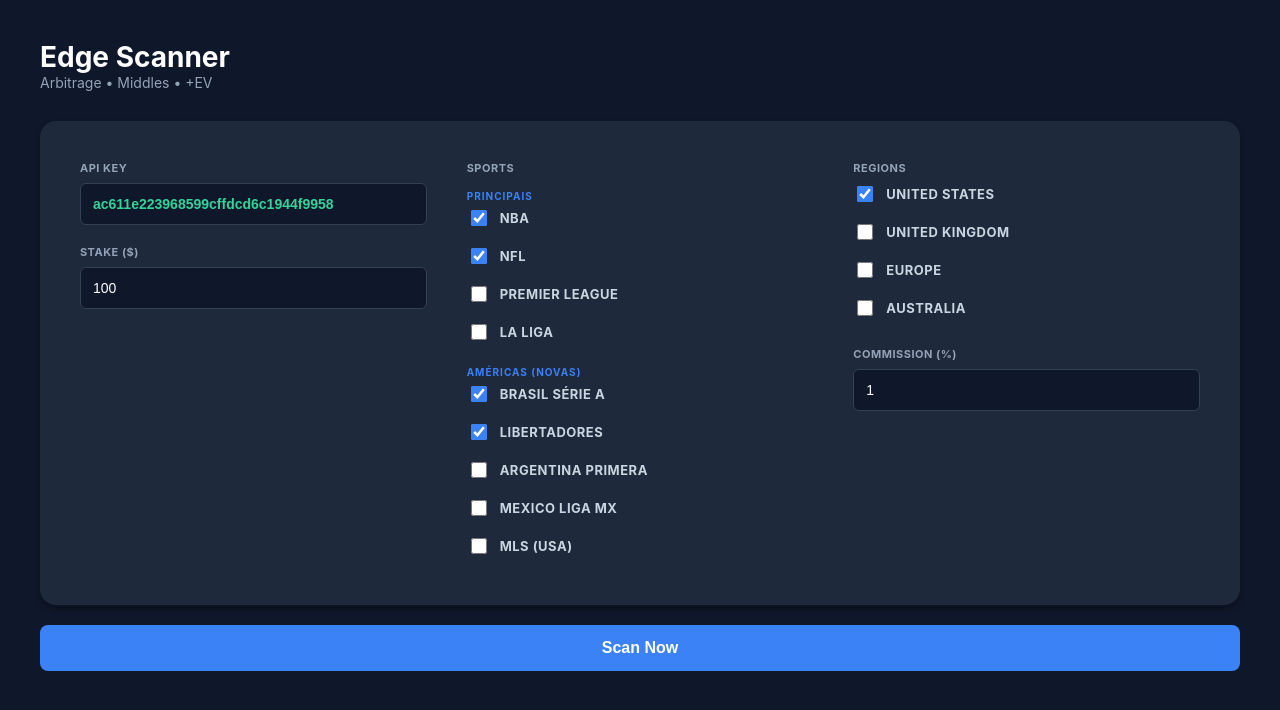
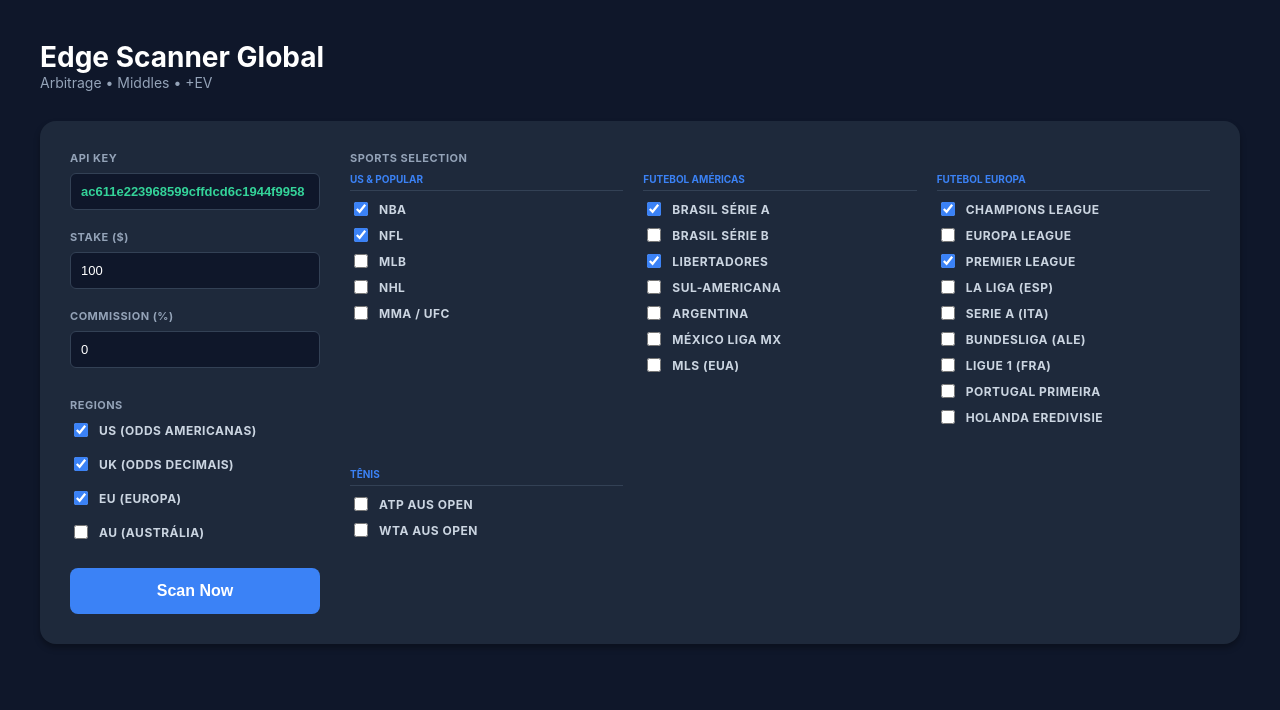
Before and after one commit to fekitorich/odd, a Flask app: page / in a window 1280 px wide. Shown: the top 710 px of the page. Run offline with Flask 3, Linux system fonts and the light colour scheme.

Commit message:
Update index.html

```diff
--- a/templates/index.html
+++ b/templates/index.html
@@ -2,22 +2,27 @@
 <html lang="pt-br">
 <head>
     <meta charset="UTF-8">
-    <title>Edge Scanner Pro</title>
+    <title>Edge Scanner Global</title>
     <style>
         :root { --bg: #0f172a; --panel: #1e293b; --text: #e2e8f0; --primary: #3b82f6; --green: #064e3b; --green-text: #34d399; --red: #7f1d1d; --red-text: #f87171; }
         body { background: var(--bg); color: var(--text); font-family: -apple-system, BlinkMacSystemFont, "Segoe UI", Roboto, sans-serif; padding: 40px; margin: 0; }
-        .container { max-width: 1200px; margin: 0 auto; }
+        .container { max-width: 1400px; margin: 0 auto; } /* Aumentei a largura */
         .header { display: flex; justify-content: space-between; margin-bottom: 30px; }
         h1 { margin: 0; font-size: 28px; color: white; font-weight: 700; }
 
-        .main-panel { background: var(--panel); padding: 40px; border-radius: 16px; display: grid; grid-template-columns: 1fr 1fr 1fr; gap: 40px; box-shadow: 0 4px 6px rgba(0,0,0,0.3); }
+        .main-panel { background: var(--panel); padding: 30px; border-radius: 16px; display: grid; grid-template-columns: 250px 1fr 200px; gap: 30px; box-shadow: 0 4px 6px rgba(0,0,0,0.3); }
+
         label { display: block; font-size: 11px; font-weight: 700; color: #94a3b8; margin-bottom: 8px; text-transform: uppercase; letter-spacing: 0.5px; }
-        input[type="text"], input[type="number"] { background: var(--bg); border: 1px solid #334155; color: white; padding: 12px; border-radius: 6px; width: 100%; box-sizing: border-box; font-size: 14px; }
+        input[type="text"], input[type="number"] { background: var(--bg); border: 1px solid #334155; color: white; padding: 10px; border-radius: 6px; width: 100%; box-sizing: border-box; font-size: 13px; }
 
-        /* Grid ajustado para caber mais itens */
-        .grid { display: grid; grid-template-columns: 1fr; gap: 8px; }
-        .item { display: flex; align-items: center; gap: 10px; font-size: 13px; cursor: pointer; color: #cbd5e1; }
-        input[type="checkbox"] { accent-color: var(--primary); width: 16px; height: 16px; cursor: pointer; }
+        /* Grid de Esportes Melhorado */
+        .sports-container { display: grid; grid-template-columns: repeat(3, 1fr); gap: 20px; }
+        .sport-category { margin-bottom: 15px; }
+        .cat-title { color: var(--primary); font-size: 10px; font-weight: bold; text-transform: uppercase; border-bottom: 1px solid #334155; padding-bottom: 5px; margin-bottom: 8px; }
+
+        .item { display: flex; align-items: center; gap: 8px; font-size: 12px; cursor: pointer; color: #cbd5e1; margin-bottom: 6px; }
+        .item:hover { color: white; }
+        input[type="checkbox"] { accent-color: var(--primary); width: 14px; height: 14px; cursor: pointer; }
 
         .btn { background: var(--primary); color: white; border: none; padding: 14px; border-radius: 8px; font-weight: 600; cursor: pointer; width: 100%; margin-top: 20px; font-size: 16px; transition: 0.2s; }
         .btn:hover { background: #2563eb; }
@@ -26,7 +31,7 @@
         .alert { padding: 15px; border-radius: 8px; margin-top: 20px; display: none; font-size: 14px; }
         .alert-error { background: rgba(127, 29, 29, 0.2); border: 1px solid var(--red); color: var(--red-text); }
 
-        .tabs { display: flex; gap: 20px; margin-top: 40px; border-bottom: 1px solid #334155; }
+        .tabs { display: flex; gap: 20px; margin-top: 30px; border-bottom: 1px solid #334155; }
         .tab { padding: 12px 20px; cursor: pointer; color: #94a3b8; border-bottom: 2px solid transparent; font-weight: 500; }
         .tab.active { color: white; border-bottom: 2px solid var(--primary); }
 
@@ -34,21 +39,19 @@
         .content.active { display: block; }
 
         table { width: 100%; border-collapse: collapse; }
-        th { background: rgba(15, 23, 42, 0.5); text-align: left; padding: 16px; font-size: 11px; color: #94a3b8; text-transform: uppercase; letter-spacing: 1px; }
-        td { padding: 16px; border-bottom: 1px solid #334155; font-size: 14px; vertical-align: middle; }
+        th { background: rgba(15, 23, 42, 0.5); text-align: left; padding: 12px 16px; font-size: 11px; color: #94a3b8; text-transform: uppercase; letter-spacing: 1px; }
+        td { padding: 12px 16px; border-bottom: 1px solid #334155; font-size: 13px; vertical-align: middle; }
         tr:last-child td { border-bottom: none; }
 
-        .roi-badge { padding: 4px 8px; border-radius: 4px; font-weight: bold; font-size: 13px; display: inline-block; }
+        .roi-badge { padding: 4px 8px; border-radius: 4px; font-weight: bold; font-size: 12px; display: inline-block; }
         .roi-pos { background: rgba(6, 78, 59, 0.4); color: var(--green-text); border: 1px solid var(--green); }
         .roi-neg { background: rgba(127, 29, 29, 0.4); color: var(--red-text); border: 1px solid var(--red); }
-
-        .section-title { color: #3b82f6; font-size: 10px; font-weight: bold; margin-top: 15px; margin-bottom: 5px; text-transform: uppercase; letter-spacing: 1px; }
     </style>
 </head>
 <body>
     <div class="container">
         <div class="header">
-            <div><h1>Edge Scanner</h1><div style="font-size:14px;color:#94a3b8">Arbitrage • Middles • +EV</div></div>
+            <div><h1>Edge Scanner Global</h1><div style="font-size:14px;color:#94a3b8">Arbitrage • Middles • +EV</div></div>
         </div>
 
         <form id="form">
@@ -57,57 +60,76 @@
                     <label>API KEY</label>
                     <input type="text" name="apiKey" value="ac611e223968599cffdcd6c1944f9958" style="color:#34d399; font-weight:bold;">
 
-                    <div style="margin-top:20px">
-                        <label>STAKE ($)</label>
-                        <input type="number" name="stake" value="100">
+                    <div style="margin-top:20px"><label>STAKE ($)</label><input type="number" name="stake" value="100"></div>
+
+                    <div style="margin-top:20px"><label>COMMISSION (%)</label><input type="number" name="commission" value="0"></div>
+
+                    <div style="margin-top:30px">
+                        <label>REGIONS</label>
+                        <div style="display:grid; gap:8px;">
+                            <label class="item"><input type="checkbox" name="regions" value="us" checked> US (Odds Americanas)</label>
+                            <label class="item"><input type="checkbox" name="regions" value="uk" checked> UK (Odds Decimais)</label>
+                            <label class="item"><input type="checkbox" name="regions" value="eu" checked> EU (Europa)</label>
+                            <label class="item"><input type="checkbox" name="regions" value="au"> AU (Austrália)</label>
+                        </div>
                     </div>
+
+                    <button type="submit" class="btn" id="btn">Scan Now</button>
                 </div>
 
-                <div>
-                    <label>SPORTS</label>
+                <div style="grid-column: span 2;">
+                    <label>SPORTS SELECTION</label>
+                    <div class="sports-container">
 
-                    <div class="section-title">Principais</div>
-                    <div class="grid">
-                        <label class="item"><input type="checkbox" name="sports" value="basketball_nba" checked> NBA</label>
-                        <label class="item"><input type="checkbox" name="sports" value="americanfootball_nfl" checked> NFL</label>
-                        <label class="item"><input type="checkbox" name="sports" value="soccer_epl"> Premier League</label>
-                        <label class="item"><input type="checkbox" name="sports" value="soccer_spain_la_liga"> La Liga</label>
-                    </div>
+                        <div class="sport-category">
+                            <div class="cat-title">US & Popular</div>
+                            <label class="item"><input type="checkbox" name="sports" value="basketball_nba" checked> NBA</label>
+                            <label class="item"><input type="checkbox" name="sports" value="americanfootball_nfl" checked> NFL</label>
+                            <label class="item"><input type="checkbox" name="sports" value="baseball_mlb"> MLB</label>
+                            <label class="item"><input type="checkbox" name="sports" value="icehockey_nhl"> NHL</label>
+                            <label class="item"><input type="checkbox" name="sports" value="mma_mixed_martial_arts"> MMA / UFC</label>
+                        </div>
 
-                    <div class="section-title">Américas (Novas)</div>
-                    <div class="grid">
-                        <label class="item"><input type="checkbox" name="sports" value="soccer_brazil_campeonato" checked> Brasil Série A</label>
-                        <label class="item"><input type="checkbox" name="sports" value="soccer_conmebol_libertadores" checked> Libertadores</label>
-                        <label class="item"><input type="checkbox" name="sports" value="soccer_argentina_primera"> Argentina Primera</label>
-                        <label class="item"><input type="checkbox" name="sports" value="soccer_mexico_ligamx"> Mexico Liga MX</label>
-                        <label class="item"><input type="checkbox" name="sports" value="soccer_mls"> MLS (USA)</label>
-                    </div>
-                </div>
+                        <div class="sport-category">
+                            <div class="cat-title">Futebol Américas</div>
+                            <label class="item"><input type="checkbox" name="sports" value="soccer_brazil_campeonato" checked> Brasil Série A</label>
+                            <label class="item"><input type="checkbox" name="sports" value="soccer_brazil_serie_b"> Brasil Série B</label>
+                            <label class="item"><input type="checkbox" name="sports" value="soccer_conmebol_libertadores" checked> Libertadores</label>
+                            <label class="item"><input type="checkbox" name="sports" value="soccer_conmebol_sudamericana"> Sul-Americana</label>
+                            <label class="item"><input type="checkbox" name="sports" value="soccer_argentina_primera"> Argentina</label>
+                            <label class="item"><input type="checkbox" name="sports" value="soccer_mexico_ligamx"> México Liga MX</label>
+                            <label class="item"><input type="checkbox" name="sports" value="soccer_mls"> MLS (EUA)</label>
+                        </div>
 
-                <div>
-                    <label>REGIONS</label>
-                    <div class="grid">
-                        <label class="item"><input type="checkbox" name="regions" value="us" checked> United States</label>
-                        <label class="item"><input type="checkbox" name="regions" value="uk"> United Kingdom</label>
-                        <label class="item"><input type="checkbox" name="regions" value="eu"> Europe</label>
-                        <label class="item"><input type="checkbox" name="regions" value="au"> Australia</label>
-                    </div>
-                    <div style="margin-top:20px">
-                        <label>COMMISSION (%)</label>
-                        <input type="number" name="commission" value="1">
+                        <div class="sport-category">
+                            <div class="cat-title">Futebol Europa</div>
+                            <label class="item"><input type="checkbox" name="sports" value="soccer_uefa_champs_league" checked> Champions League</label>
+                            <label class="item"><input type="checkbox" name="sports" value="soccer_uefa_europa_league"> Europa League</label>
+                            <label class="item"><input type="checkbox" name="sports" value="soccer_epl" checked> Premier League</label>
+                            <label class="item"><input type="checkbox" name="sports" value="soccer_spain_la_liga"> La Liga (Esp)</label>
+                            <label class="item"><input type="checkbox" name="sports" value="soccer_italy_serie_a"> Serie A (Ita)</label>
+                            <label class="item"><input type="checkbox" name="sports" value="soccer_germany_bundesliga"> Bundesliga (Ale)</label>
+                            <label class="item"><input type="checkbox" name="sports" value="soccer_france_ligue_one"> Ligue 1 (Fra)</label>
+                            <label class="item"><input type="checkbox" name="sports" value="soccer_portugal_primeira_liga"> Portugal Primeira</label>
+                            <label class="item"><input type="checkbox" name="sports" value="soccer_netherlands_eredivisie"> Holanda Eredivisie</label>
+                        </div>
+
+                         <div class="sport-category">
+                            <div class="cat-title">Tênis</div>
+                            <label class="item"><input type="checkbox" name="sports" value="tennis_atp_aus_open_singles"> ATP Aus Open</label>
+                            <label class="item"><input type="checkbox" name="sports" value="tennis_wta_aus_open_singles"> WTA Aus Open</label>
+                            </div>
                     </div>
                 </div>
             </div>
-
-            <button type="submit" class="btn" id="btn">Scan Now</button>
         </form>
 
         <div id="error-box" class="alert alert-error"></div>
 
         <div id="results-area" style="display:none;">
             <div class="tabs">
-                <div class="tab active" onclick="showTab('ev', this)">+EV</div>
-                <div class="tab" onclick="showTab('arb', this)">Arbitrage</div>
+                <div class="tab active" onclick="showTab('ev', this)">+EV (Valor Esperado)</div>
+                <div class="tab" onclick="showTab('arb', this)">Arbitrage (Lucro Certo)</div>
                 <div class="tab" onclick="showTab('mid', this)">Middles</div>
             </div>
 
@@ -137,7 +159,7 @@
             const errBox = document.getElementById('error-box');
             const results = document.getElementById('results-area');
 
-            btn.innerText = 'Scanning...';
+            btn.innerText = 'Scanning Market...';
             btn.disabled = true;
             errBox.style.display = 'none';
             results.style.display = 'none';
@@ -161,7 +183,7 @@
                 const data = await res.json();
 
                 if (!res.ok || data.error) {
-                    throw new Error(data.error || 'Erro desconhecido na API');
+                    throw new Error(data.error || 'Erro na API');
                 }
 
                 results.style.display = 'block';
@@ -170,7 +192,7 @@
                 renderTable('tb-mid', data.middles?.opportunities);
 
             } catch (err) {
-                errBox.innerText = `ERRO: ${err.message}`;
+                errBox.innerText = `STATUS: ${err.message}`;
                 errBox.style.display = 'block';
             } finally {
                 btn.innerText = 'Scan Now';
@@ -183,18 +205,14 @@
             tbody.innerHTML = '';
 
             if (!list || list.length === 0) {
-                tbody.innerHTML = '<tr><td colspan="3" style="text-align:center; padding:30px; color:#64748b;">Nenhuma oportunidade encontrada.</td></tr>';
+                tbody.innerHTML = '<tr><td colspan="3" style="text-align:center; padding:30px; color:#64748b;">Nenhuma oportunidade encontrada. Tente selecionar mais ligas.</td></tr>';
                 return;
             }
 
             list.forEach(item => {
-                // Tenta achar ROI, Profit, EV ou qualquer campo de porcentagem
                 const roiVal = item.roi_percent || item.ev_percent || item.profit || item.roi || 0;
-
-                // Tenta achar Market, Bet ou qualquer descrição
                 const betInfo = item.market || item.bet || item.selection || item.description || '-';
 
-                // Formatação
                 const roiNum = parseFloat(roiVal);
                 const badgeClass = roiNum >= 0 ? 'roi-pos' : 'roi-neg';
 
```
